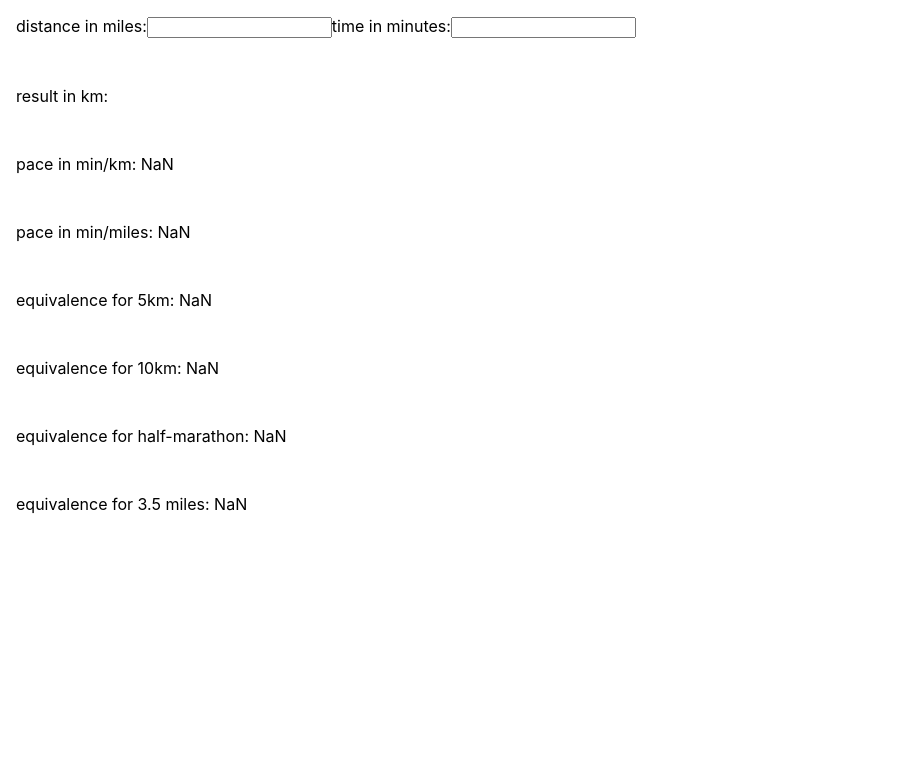
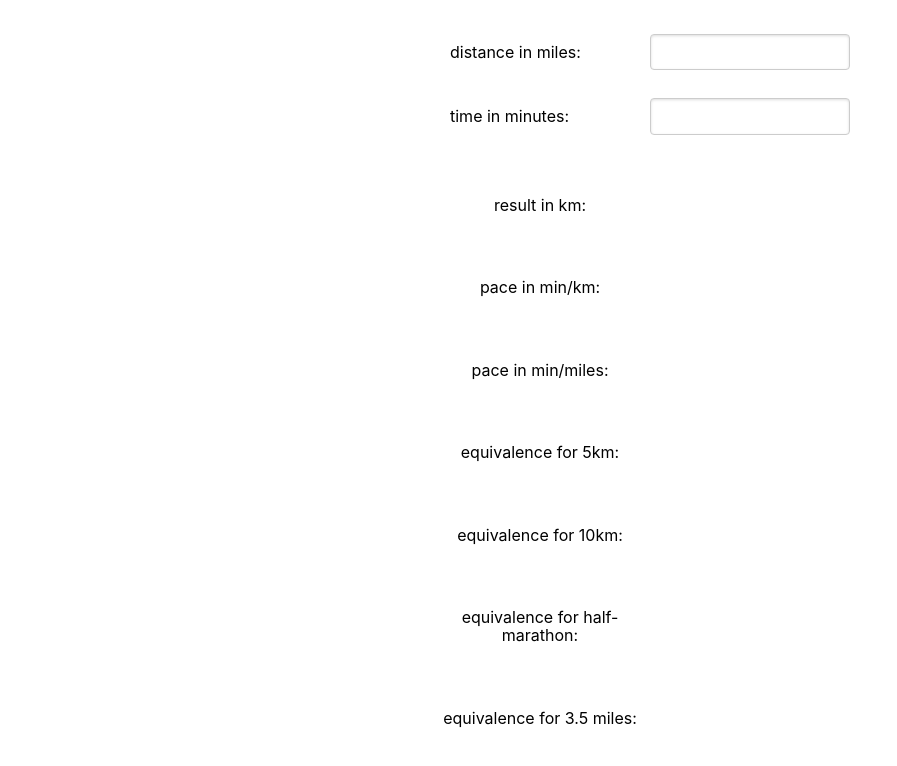
Before and after one commit to vhetet/run-distance-converter, a React (Create React App) app: page / in a window 1280 px wide. Shown: the top 766 px of the page, without its empty margins (0-897 px from the left). Built offline with nearby package versions, Linux system fonts and the light colour scheme; the HTML template or start-up script is replaced by a standard one.

Commit message:
update form

```diff
--- a/package.json
+++ b/package.json
@@ -3,6 +3,7 @@
   "version": "0.1.0",
   "private": true,
   "dependencies": {
+    "purecss": "^1.0.1",
     "react": "^16.8.6",
     "react-dom": "^16.8.6",
     "react-scripts": "2.1.8"
--- a/src/App.css
+++ b/src/App.css
@@ -41,4 +41,37 @@ p, form {
 
 form label {
   width: 100%;
+  padding: 10px;
+  display: flex;
+  justify-content: center;
+  align-items: center;
 }
+
+.result {
+  width: 400px;
+  display: flex;
+  justify-content: center;
+  flex-direction: column;
+  text-align: center;
+}
+
+.pure-form label * {
+  width: 200px;
+}
+
+.result p {
+  display: flex;
+  align-items: center;
+}
+
+.result p span {
+  justify-content: space-between;
+  width: 200px;
+}
+
+#root div {
+  display: flex;
+  justify-content: center;
+  flex-direction: column;
+  align-items: center;
+}
--- a/src/App.js
+++ b/src/App.js
@@ -1,4 +1,5 @@
 import React, { Component } from 'react';
+import '../node_modules/purecss/build/pure-min.css';
 import './App.css';
 
 class App extends Component {
@@ -24,37 +25,44 @@ class App extends Component {
     return (
       <div>
 
-        <form onSubmit={this.handleSubmit}>
+        <form onSubmit={this.handleSubmit} className="pure-form">
           <label>
-            distance in miles:
+            <span>distance in miles:</span>
           <input type="text" value={this.state.distance} onChange={this.handleDistanceChange} />
           </label>
           <label>
-            time in minutes:
+            <span>time in minutes:</span>
           <input type="text" value={this.state.time} onChange={this.handleTimeChange} />
           </label>
         </form>
-        <div>
+        <div className="result">
           <p>
-            result in km: {this.state.result}
+            <span>result in km: </span>
+            <span>{this.state.result}</span>
           </p>
           <p>
-            pace in min/km: {(this.state.time / (this.state.distance * 1.60934)).toFixed(3)}
+            <span>pace in min/km: </span>
+            <span>{this.state.time && (this.state.time / (this.state.distance * 1.60934)).toFixed(3)}</span>
           </p>
           <p>
-            pace in min/miles: {(this.state.time / this.state.distance).toFixed(3)}
+            <span>pace in min/miles: </span>
+            <span>{this.state.time && (this.state.time / this.state.distance).toFixed(3)}</span>
           </p>
           <p>
-            equivalence for 5km: {((this.state.time / (this.state.distance * 1.60934)) * 5).toFixed(3)}
+            <span>equivalence for 5km: </span>
+            <span>{this.state.time && ((this.state.time / (this.state.distance * 1.60934)) * 5).toFixed(3)}</span>
           </p>
           <p>
-            equivalence for 10km: {((this.state.time / (this.state.distance * 1.60934)) * 10).toFixed(3)}
+            <span>equivalence for 10km: </span>
+            <span>{this.state.time && ((this.state.time / (this.state.distance * 1.60934)) * 10).toFixed(3)}</span>
           </p>
           <p>
-            equivalence for half-marathon: {((this.state.time / (this.state.distance * 1.60934)) * 21.1).toFixed(3)}
+            <span>equivalence for half-marathon: </span>
+            <span>{this.state.time && ((this.state.time / (this.state.distance * 1.60934)) * 21.1).toFixed(3)}</span>
           </p>
           <p>
-            equivalence for 3.5 miles: {((this.state.time / this.state.distance) * 3.5).toFixed(3)}
+            <span>equivalence for 3.5 miles: </span>
+            <span>{this.state.time && ((this.state.time / this.state.distance) * 3.5).toFixed(3)}</span>
           </p>
         </div>
       </div>
```
Also changed, not shown: 1 other file (tests, documents, lock files or other folders).
